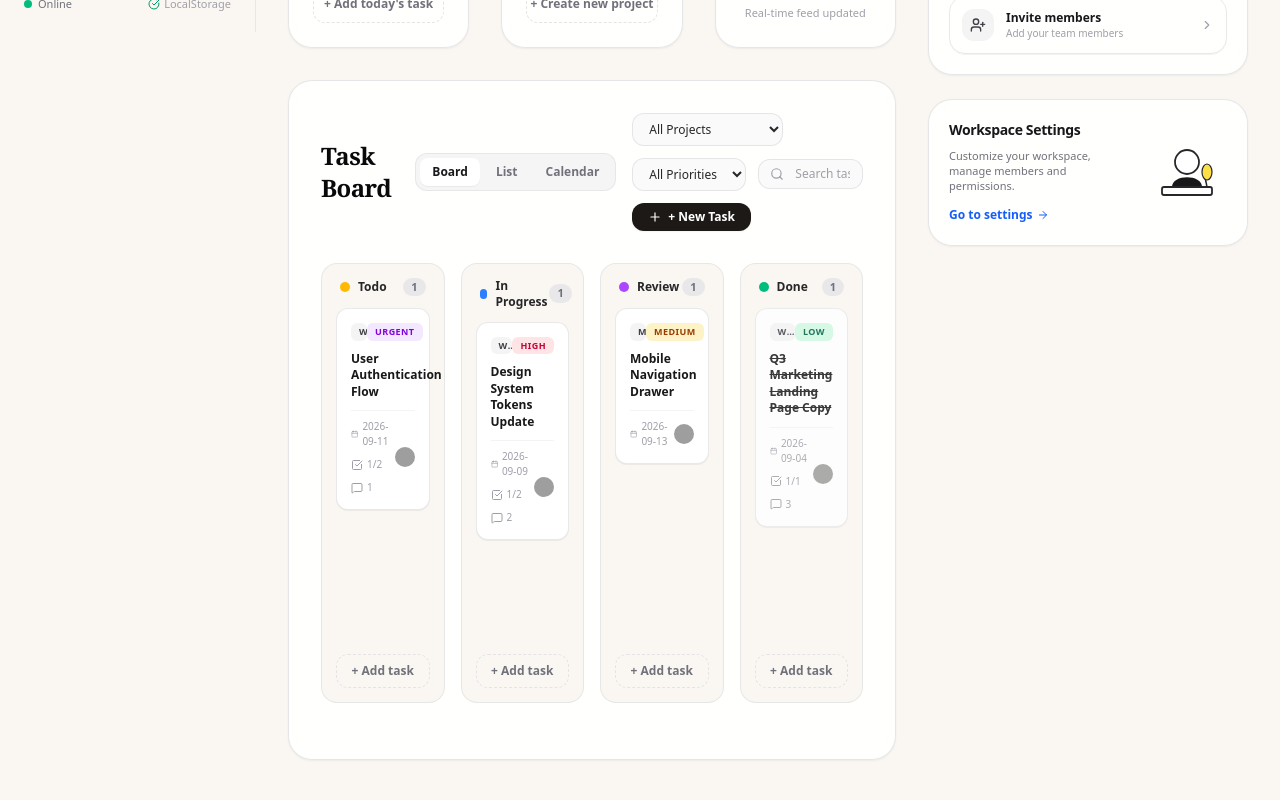
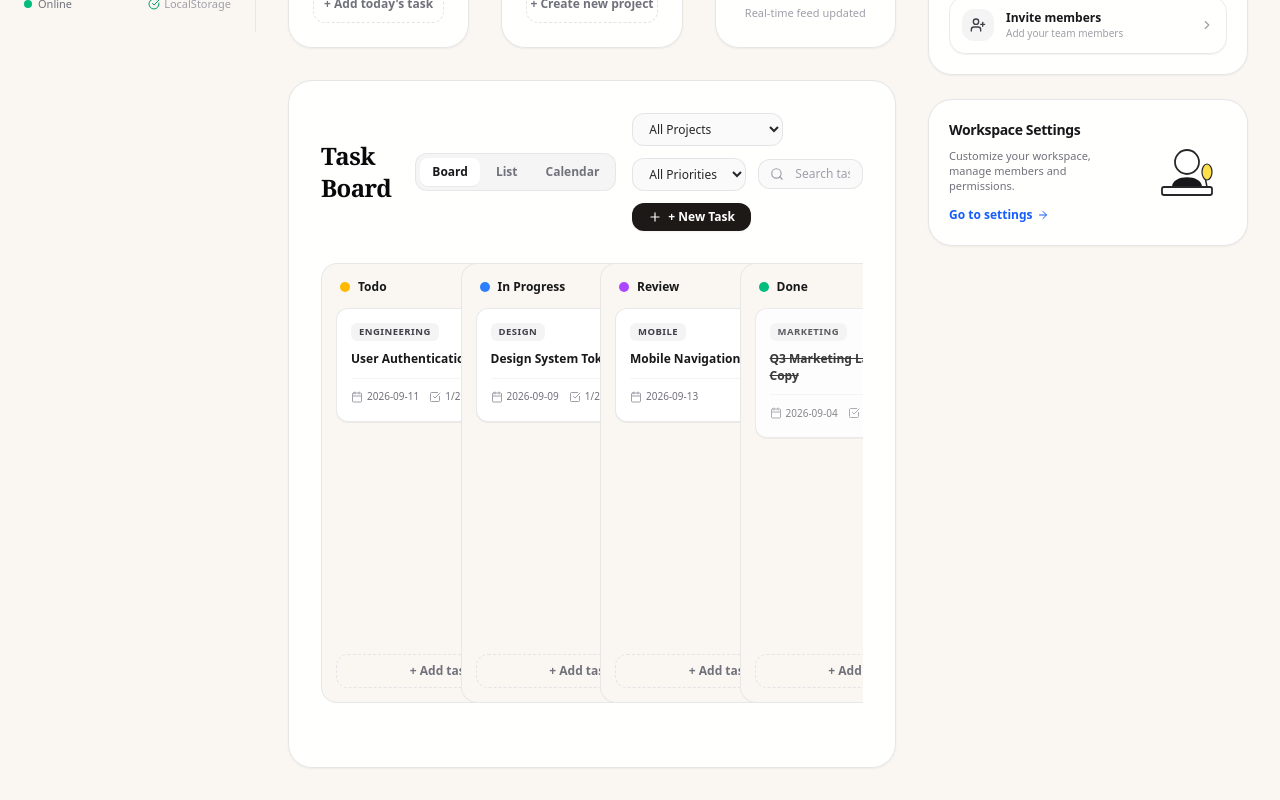
Before and after one commit to abdullahparvaiz07/Workspacemanagementweb, a Next.js app: page /dashboard in a window 1280 px wide. Shown: the part 768-1568 px from the top of the page. Built offline with nearby package versions, Linux system fonts and the light colour scheme; grey boxes are pictures that could not be loaded.

Commit message:
Fix Kanban column header wrapping, date formatting, and card badge layout

```diff
--- a/components/dashboard/DashboardKanban.tsx
+++ b/components/dashboard/DashboardKanban.tsx
@@ -55,6 +55,7 @@ function DraggableTaskCard({ task, onClick }: { task: Task; onClick: () => void
   const project = projects.find((p) => p.id === task.projectId);
   const assignee = members.find((m) => m.id === task.assigneeId) || (task as any).assignee;
   const completedSubtasks = task.subtasks?.filter((st) => st.completed).length || 0;
+  const badgeLabel = task.category || project?.name || 'General';
 
   return (
     <div
@@ -67,12 +68,12 @@ function DraggableTaskCard({ task, onClick }: { task: Task; onClick: () => void
         task.status === 'completed' || task.status === 'done' ? 'opacity-85' : ''
       }`}
     >
-      <div className="flex items-center justify-between">
-        <span className="text-[9px] font-bold uppercase tracking-wider bg-zinc-100 text-zinc-700 px-2 py-0.5 rounded-md truncate max-w-[120px]">
-          {project?.name || task.category || 'General'}
+      <div className="flex items-center justify-between gap-2">
+        <span className="text-[9.5px] font-bold uppercase tracking-wider bg-zinc-100 text-zinc-700 px-2 py-0.5 rounded-md truncate max-w-[130px] shrink-0" title={badgeLabel}>
+          {badgeLabel}
         </span>
         <span
-          className={`text-[9px] font-bold uppercase tracking-wider px-2 py-0.5 rounded-md ${
+          className={`text-[9.5px] font-bold uppercase tracking-wider px-2 py-0.5 rounded-md shrink-0 ${
             priorityBadges[task.priority]
           }`}
         >
@@ -81,28 +82,28 @@ function DraggableTaskCard({ task, onClick }: { task: Task; onClick: () => void
       </div>
 
       <h4
-        className={`text-xs font-bold text-zinc-900 leading-snug group-hover:text-amber-900 transition-colors ${
+        className={`text-xs font-bold text-zinc-900 leading-snug group-hover:text-amber-900 transition-colors break-words ${
           task.status === 'completed' || task.status === 'done' ? 'line-through text-zinc-400' : ''
         }`}
       >
         {task.title}
       </h4>
 
-      <div className="flex items-center justify-between pt-2 border-t border-zinc-100 text-[10px] text-zinc-400 font-medium">
-        <div className="flex items-center gap-2 flex-wrap">
-          <span className="flex items-center gap-1">
-            <CalendarIcon className="w-3 h-3 text-zinc-400" />
+      <div className="flex items-center justify-between pt-2 border-t border-zinc-100 text-[10px] text-zinc-500 font-medium gap-2">
+        <div className="flex items-center gap-2.5 flex-wrap">
+          <span className="flex items-center gap-1 whitespace-nowrap font-medium text-zinc-500">
+            <CalendarIcon className="w-3 h-3 text-zinc-400 shrink-0" />
             {task.dueDate}
           </span>
           {task.subtasks && task.subtasks.length > 0 && (
-            <span className="flex items-center gap-1">
-              <CheckSquare className="w-3 h-3 text-zinc-400" />
+            <span className="flex items-center gap-1 whitespace-nowrap">
+              <CheckSquare className="w-3 h-3 text-zinc-400 shrink-0" />
               {completedSubtasks}/{task.subtasks.length}
             </span>
           )}
           {task.commentsCount > 0 && (
-            <span className="flex items-center gap-1">
-              <MessageSquare className="w-3 h-3 text-zinc-400" />
+            <span className="flex items-center gap-1 whitespace-nowrap">
+              <MessageSquare className="w-3 h-3 text-zinc-400 shrink-0" />
               {task.commentsCount}
             </span>
           )}
@@ -113,7 +114,7 @@ function DraggableTaskCard({ task, onClick }: { task: Task; onClick: () => void
             src={assignee.avatar}
             alt={assignee.name}
             title={assignee.name}
-            className="w-5 h-5 rounded-full object-cover ring-1 ring-white"
+            className="w-5 h-5 rounded-full object-cover ring-1 ring-white shrink-0"
           />
         )}
       </div>
@@ -143,17 +144,17 @@ function KanbanColumn({
   return (
     <div
       ref={setNodeRef}
-      className={`bg-[#FAF7F2] rounded-2xl p-3.5 border transition-colors space-y-3 min-h-[440px] flex flex-col justify-between ${
+      className={`bg-[#FAF7F2] rounded-2xl p-3.5 border transition-colors space-y-3 min-h-[440px] flex flex-col justify-between min-w-[240px] flex-1 ${
         isOver ? 'border-amber-400 bg-amber-50/30' : 'border-zinc-200/80'
       }`}
     >
       <div className="space-y-3">
-        <div className="flex items-center justify-between font-bold text-xs text-zinc-800 px-1">
-          <div className="flex items-center gap-2">
-            <span className={`w-2.5 h-2.5 rounded-full ${color}`} />
-            <span>{title}</span>
+        <div className="flex items-center justify-between font-bold text-xs text-zinc-800 px-1 gap-2">
+          <div className="flex items-center gap-2 min-w-0">
+            <span className={`w-2.5 h-2.5 rounded-full shrink-0 ${color}`} />
+            <span className="whitespace-nowrap font-bold text-xs text-zinc-900">{title}</span>
           </div>
-          <span className="text-[11px] font-semibold text-zinc-500 bg-zinc-200/80 px-2 py-0.5 rounded-full">
+          <span className="text-[11px] font-semibold text-zinc-500 bg-zinc-200/80 px-2 py-0.5 rounded-full shrink-0">
             {tasks.length}
           </span>
         </div>
@@ -368,10 +369,10 @@ export function DashboardKanban() {
         </div>
       </div>
 
-      {/* Board View vs List View */}
       {activeView === 'board' ? (
         <DndContext sensors={sensors} onDragStart={handleDragStart} onDragEnd={handleDragEnd}>
-          <div className="grid grid-cols-1 sm:grid-cols-2 lg:grid-cols-4 gap-4 items-start pt-2">
+          <div className="overflow-x-auto pb-2">
+            <div className="grid grid-cols-1 sm:grid-cols-2 lg:grid-cols-4 gap-4 items-start pt-2 min-w-[900px] xl:min-w-0">
             {columns.map((col) => {
               const colTasks = workspaceTasks.filter(
                 (t) => t.status === col.id || (col.id === 'done' && t.status === 'completed')
@@ -390,6 +391,7 @@ export function DashboardKanban() {
               );
             })}
           </div>
+        </div>
 
           <DragOverlay>
             {activeDragTask ? (
```
Also changed, not shown: 1 other file (tests, documents, lock files or other folders).
